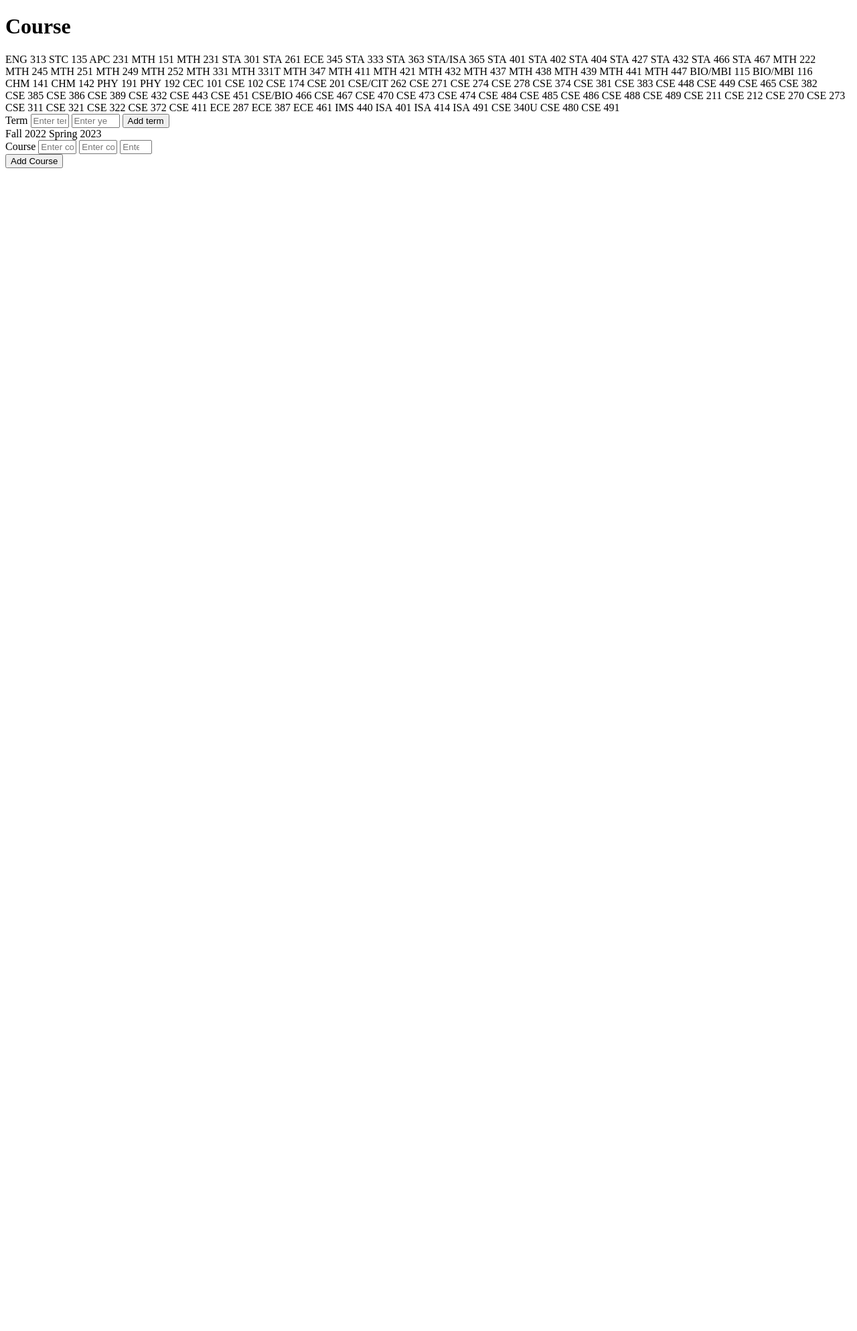
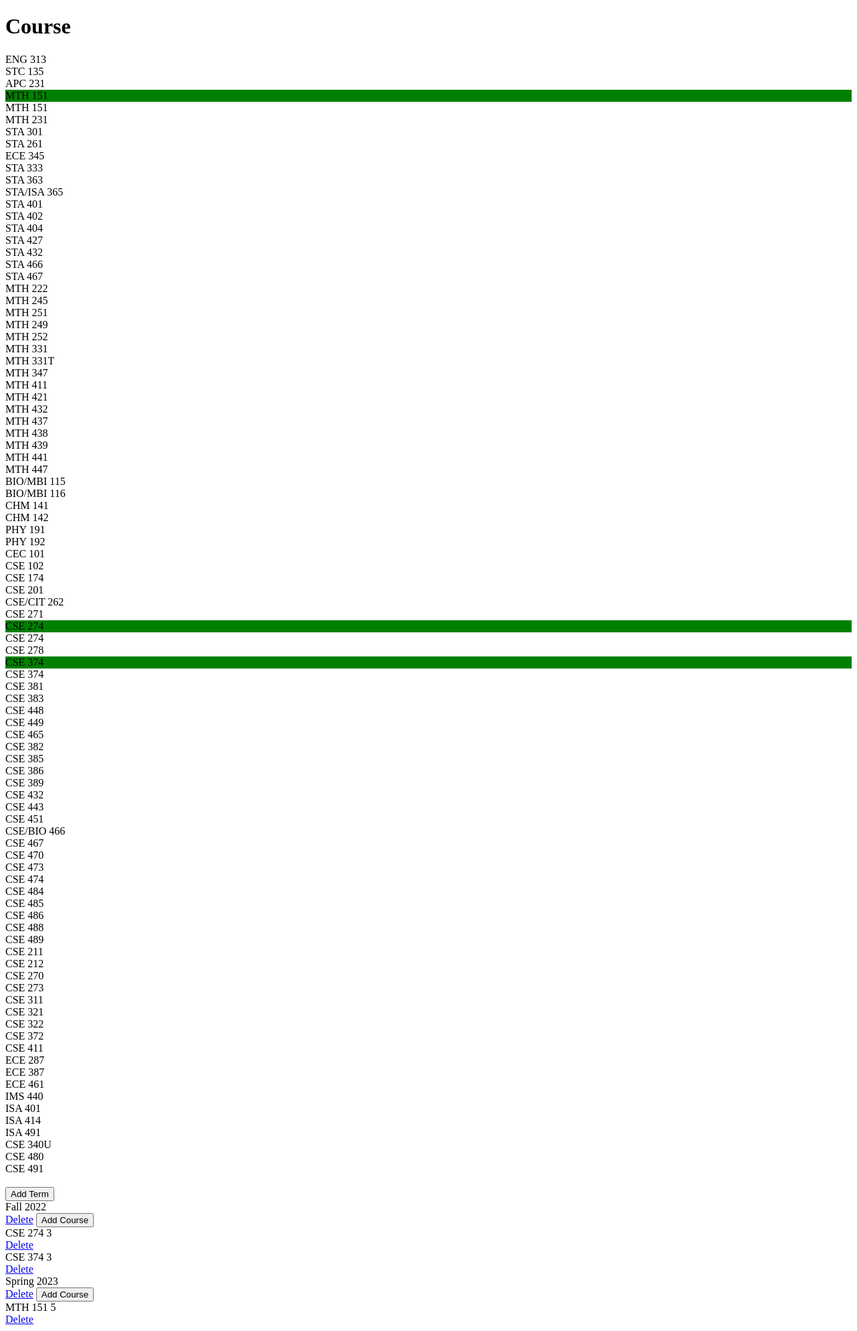
Before and after one commit to duong-vo/course-planner, a Flask app: page / in a window 1280 px wide. Shown: the whole page at 67% size. Before the commit the page ends 251 px from the top, so only its background shows below. Run offline with Flask 2, Linux system fonts and the light colour scheme; data comes from the database, SQL or seed files in the repository; both versions use the stored data as it was after the commit.

Commit message:
useable version

```diff
--- a/db.py
+++ b/db.py
@@ -35,24 +35,25 @@ def connection():
 conn = connection()
 cursor = conn.cursor()
 
+# Create Terns table
 cursor.execute("""CREATE TABLE IF NOT EXISTS Terms (
                     id INTEGER PRIMARY KEY AUTOINCREMENT,
                     term VARCHAR(255) NOT NULL,
                     year INTEGER
                     );""")
 
-
-
+# Create the available courses table
 cursor.execute("""CREATE TABLE IF NOT EXISTS Courses (
                     name VARCHAR(255) PRIMARY KEY,
                     hours INTEGER
                     );""")
 
+# Create the student courses table
 cursor.execute("""CREATE TABLE IF NOT EXISTS StudentCourses (
-                    termId INTEGER PRIMARY KEY,
+                    id INTEGER PRIMARY KEY AUTOINCREMENT,
+                    termId INTEGER,
                     name VARCHAR(255) NOT NULL,
-                    hours INTEGER,
-                    FOREIGN KEY (termId) REFERENCES Terms(id)
+                    hours INTEGER
                     );""")
 
 conn.close()
--- a/server.py
+++ b/server.py
@@ -20,55 +20,86 @@ def index():
     # query all of the courses name
     cursor = cursor.execute("SELECT name FROM Courses")
     for row in cursor:
-        courses.append(row[0])
-    #print(courses)
+        courses.append(row[0].replace(u"\xa0", " "))
+    print(courses)
+    # query all terms
+    cursor = cursor.execute("SELECT id, term, year FROM Terms")
+    terms = cursor.fetchall()
 
-    cursor = cursor.execute("SELECT term, year FROM Terms")
-    terms = cursor.fetchall()
+    # query all of the student courses
+    cursor = cursor.execute("SELECT termId, name, hours FROM StudentCourses")
+    student_courses = cursor.fetchall()
+
     conn.close()
-    return render_template("index.html", courses=courses, terms=terms)
+    return render_template("index.html", courses=courses,
+                                         terms=terms,
+                                         student_courses=student_courses)
 
-@app.route('/add/term', methods=['POST'])
+@app.route('/add/term', methods=['POST', 'GET'])
 def add_term():
+    if request.method == 'POST':
+        conn = db.connection()
+        cursor = conn.cursor()
+
+        # process form submission
+        term = request.form.get("term")
+        year = request.form.get("year", type=int)
+        cursor.execute("INSERT INTO Terms (term, year) VALUES (?, ?)",
+                        (term, year))
+        conn.commit()
+        conn.close()
+        return redirect(url_for('index'))
+    return render_template("add_term.html")
+
+# add route
+@app.route('/add/course/<int:term_id>', methods=['POST', 'GET'])
+def add_course(term_id):
+    if request.method == 'POST':
+        conn = db.connection()
+        cursor = conn.cursor()
+
+        # process form submission
+        raw_name = request.form.get("name")
+        number = request.form.get("number")
+        name = raw_name + " " + number
+        hours = request.form.get("hours", type=int)
+        print(term_id)
+        # add to the database
+        cursor.execute("""INSERT INTO StudentCourses (termId, name, hours)
+                             VALUES (?, ?, ?)""", (term_id, name, hours))
+        conn.commit()
+        conn.close()
+        return redirect(url_for('index'))
+    return render_template("add_course.html", term_id=term_id)
+
+# Delete route
+@app.route('/delete/term/<int:term_id>')
+def delete_term(term_id):
     conn = db.connection()
     cursor = conn.cursor()
 
-    # process form submission
-    term = request.form.get("term")
-    year = request.form.get("year", type=int)
-    # credit_hours = request.form.get("hours", type=int)
-    print(year)
-    cursor.execute("INSERT INTO Terms (term, year) VALUES (?, ?)",
-                    (term, year))
+    cursor.execute("""
+        DELETE FROM Terms WHERE id=%s
+                   """ % (term_id))
     conn.commit()
     conn.close()
-    # # add to the database
-    # new_course = StudentRegistration(course_name=name,
-    #                                  course_number=number,
-    #                                  credit_hours=credit_hours)
-    # db_server.session.add(new_course)
-    # db_server.session.commit()
     return redirect(url_for('index'))
 
-# add route
-@app.route('/add/course', methods=['POST'])
-def add_course():
-    # process form submission
-    # name = request.form.get("name")
-    # number = request.form.get("number")
-    # credit_hours = request.form.get("hours", type=int)
+# Delete route
+@app.route('/delete/course/<int:course_id>')
+def delete_course(course_id):
+    conn = db.connection()
+    cursor = conn.cursor()
 
-    # # add to the database
-    # new_course = StudentRegistration(course_name=name,
-    #                                  course_number=number,
-    #                                  credit_hours=credit_hours)
-    # db_server.session.add(new_course)
-    # db_server.session.commit()
+    cursor.execute("""
+        DELETE FROM StudentCourses WHERE termId=%s
+                   """ % (course_id))
+    conn.commit()
+    conn.close()
     return redirect(url_for('index'))
 
-
 if __name__ == '__main__':
-    app.run(debug=True, threaded=False)
+    app.run(debug=True)
 
 
 # local_session = db.Session(bind=db.engine)
--- a/templates/index.html
+++ b/templates/index.html
@@ -1,46 +1,52 @@
 <!DOCTYPE html>
 <html lang="en">
+
 <head>
     <title>Course</title>
 </head>
 
 <body>
     <h1>Course</h1>
+    <script type="text/javascript">
+        function submitTerm() {
+            var x = document.getElementById("course");
+            if (x.style.visibility === "hidden") {
+                x.style.visibility = "visible";
+            } else {
+                x.style.display = "none";
+            }
+        }
+    </script>
 
     {% for course in courses %}
-        <a> {{ course }} </a>
+        {% for student_course in student_courses %}
+            {% if course == student_course[1] %}
+                <div style="background:green"> {{ course }} </div>
+            {% endif %}
+        {% endfor %}
+        <div style="background:white"> {{ course }} </div>
     {% endfor %}
 
-    <form action="/add/term" method="post">
-        <div>
-            <label for="title"> Term </label>
-            <input type="text" name="term"
-             size="4" placeholder="Enter term..." required></input>
-             <input type="number" name="year" size="4"
-             min="2000" max="3000" placeholder="Enter year..." required></input>
-            <button type="submit"> Add term</button>
-        </div>
-    </form>
+    <br>
+
+    <a href="/add/term"><button> Add Term </button></a>
 
     {% for term in terms %}
-        <a> {{ term[0] }} {{ term[1] }} </a>
-    {% endfor %}
-    <form action="/add/course" method="post">
-        <div>
-            <label for="title"> Course </label>
-            <input type="text" name="name"
-            maxlength="3" size="4" placeholder="Enter course name..." required></input>
-            <input type="text" name="number"
-            size="4" placeholder="Enter course number..." required>
-            <input type="number" name="hours" size="4"
-            min="0" max="5" placeholder="Enter course number..." required></input>
-            <br>
-            <button type="submit">Add Course</button>
-        </div>
-    </form>
+    <div> {{ term[1] }} {{ term[2] }} </div>
+        <a href="/delete/term/{{ term[0] }}">Delete</a>
 
-    {% for course in student_registrations %}
-        <div> {{ course.course_name }} {{ course.course_number }} {{ course.credit_hours}} </div>
-    {% endfor %}
+        <a href="/add/course/{{ term[0] }}"><button> Add Course </button></a>
+
+        {% for course in student_courses %}
+            {% if term[0] == course[0] %}
+                <div>{{ course[1] }} {{ course[2] }} </div>
+                <a href="/delete/course/{{ course[0] }}">Delete</a>
+            {% endif %}
+        {% endfor %}
+
+        {% endfor %}
+
+
 </body>
+
 </html>
```
Also changed, not shown: templates/add_course.html (added, +12 -0 lines), templates/add_term.html (added, +12 -0 lines), planner.db.
